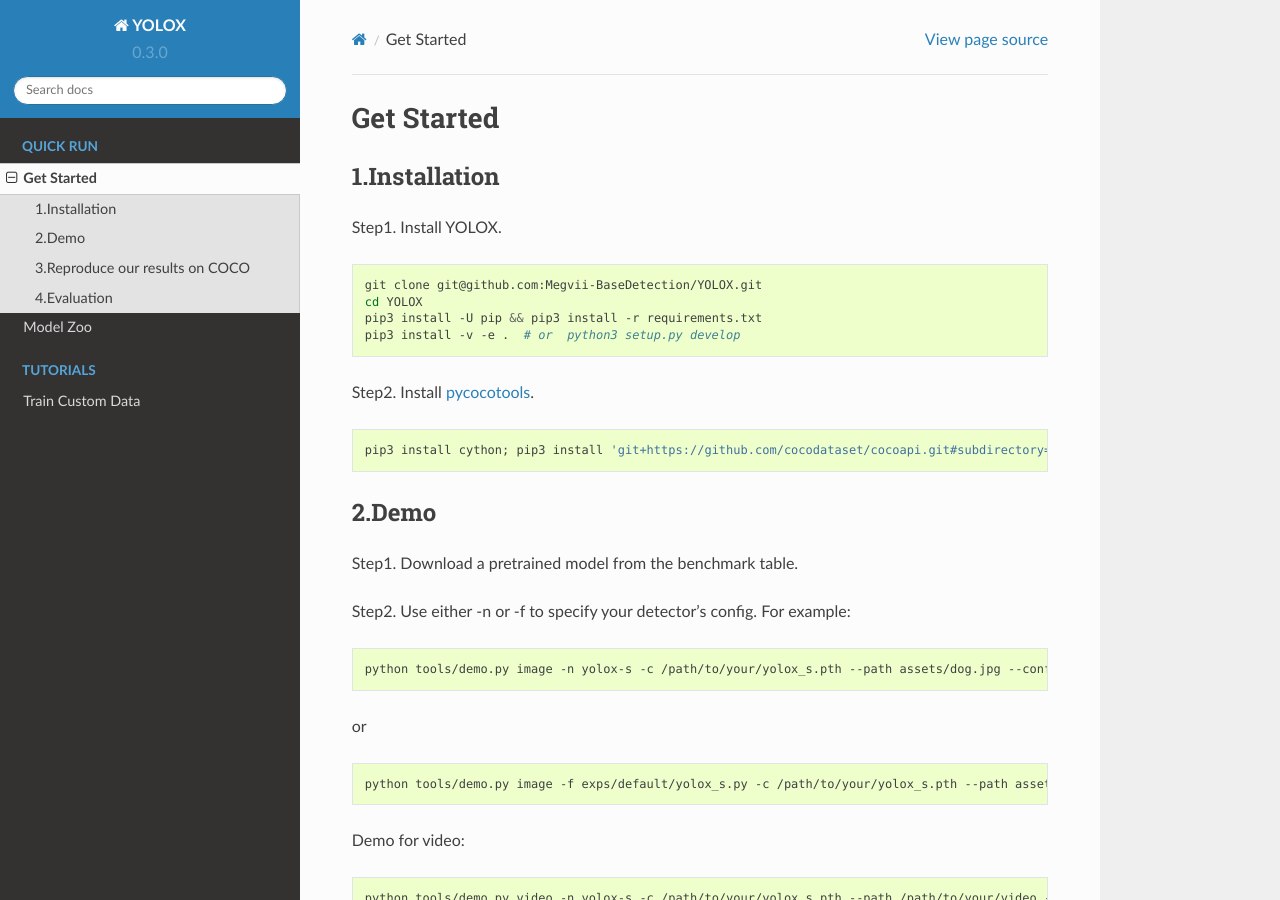
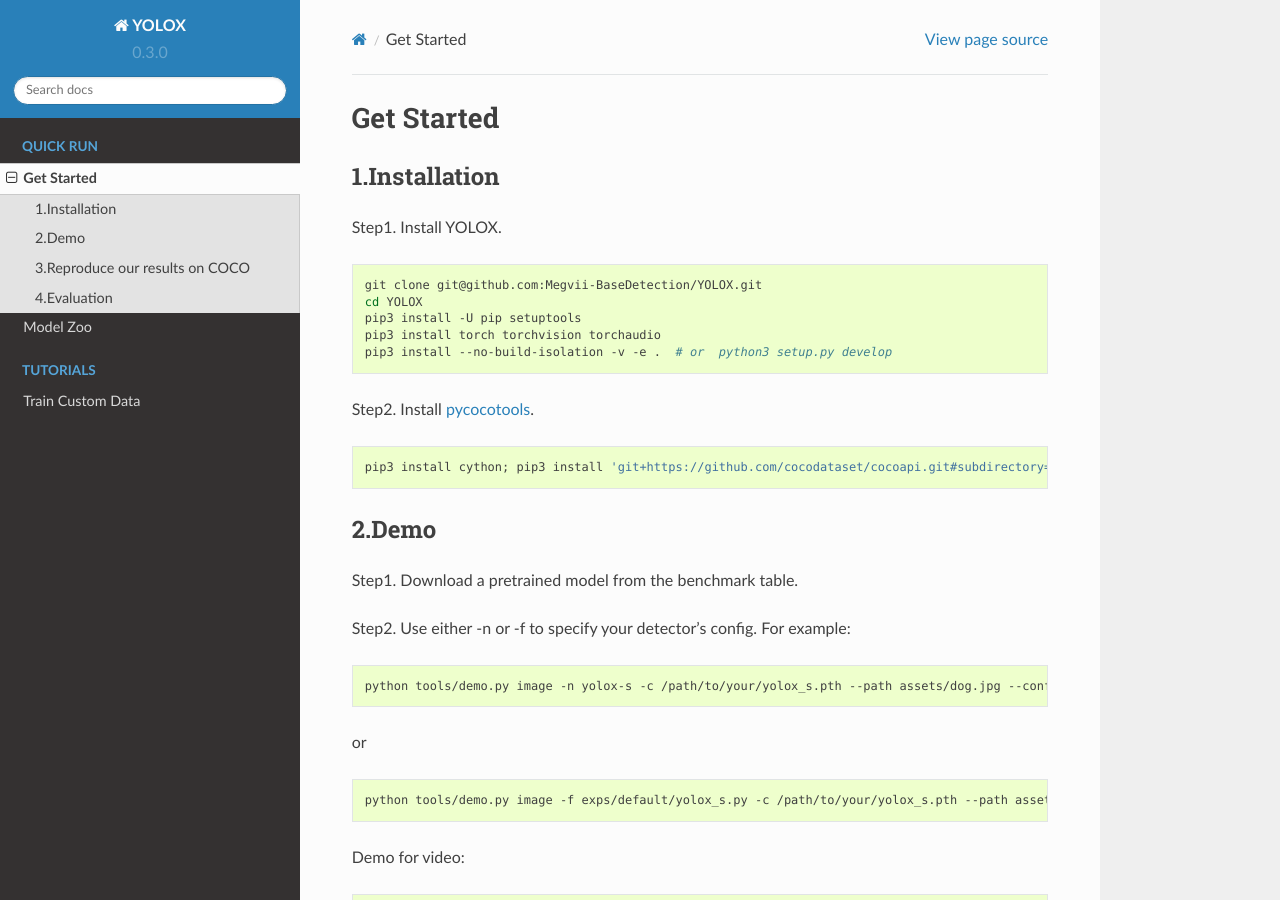
Before and after one commit to Megvii-BaseDetection/YOLOX, a Sphinx documentation site: the page built from docs/quick_run.md, in a window 1280 px wide and 900 px high. Built offline with Sphinx 7.4.7 and the Read the Docs theme 2.0.0, drawn with Linux system fonts in a browser that asks for light colours.

Commit message:
Update installation instructions & requirements.

````diff
--- a/docs/quick_run.md
+++ b/docs/quick_run.md
@@ -7,8 +7,9 @@
 ```shell
 git clone git@github.com:Megvii-BaseDetection/YOLOX.git
 cd YOLOX
-pip3 install -U pip && pip3 install -r requirements.txt
-pip3 install -v -e .  # or  python3 setup.py develop
+pip3 install -U pip setuptools
+pip3 install torch torchvision torchaudio
+pip3 install --no-build-isolation -v -e .  # or  python3 setup.py develop
 ```
 Step2. Install [pycocotools](https://github.com/cocodataset/cocoapi).
 
--- a/requirements.txt
+++ b/requirements.txt
@@ -15,4 +15,4 @@
 # pycocotools corresponds to https://github.com/ppwwyyxx/cocoapi
 pycocotools>=2.0.2
 onnx>=1.13.0
-onnx-simplifier==0.4.10
+onnxsim==0.4.13
````
Also changed, not shown: README.md (+3 -1 lines).
